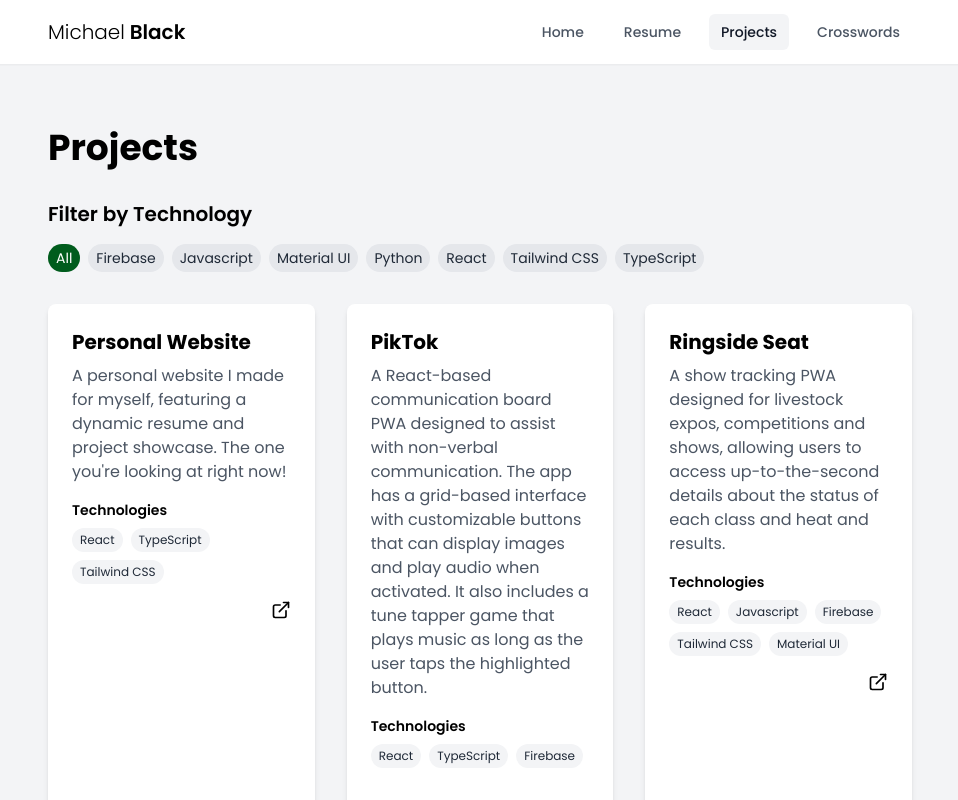
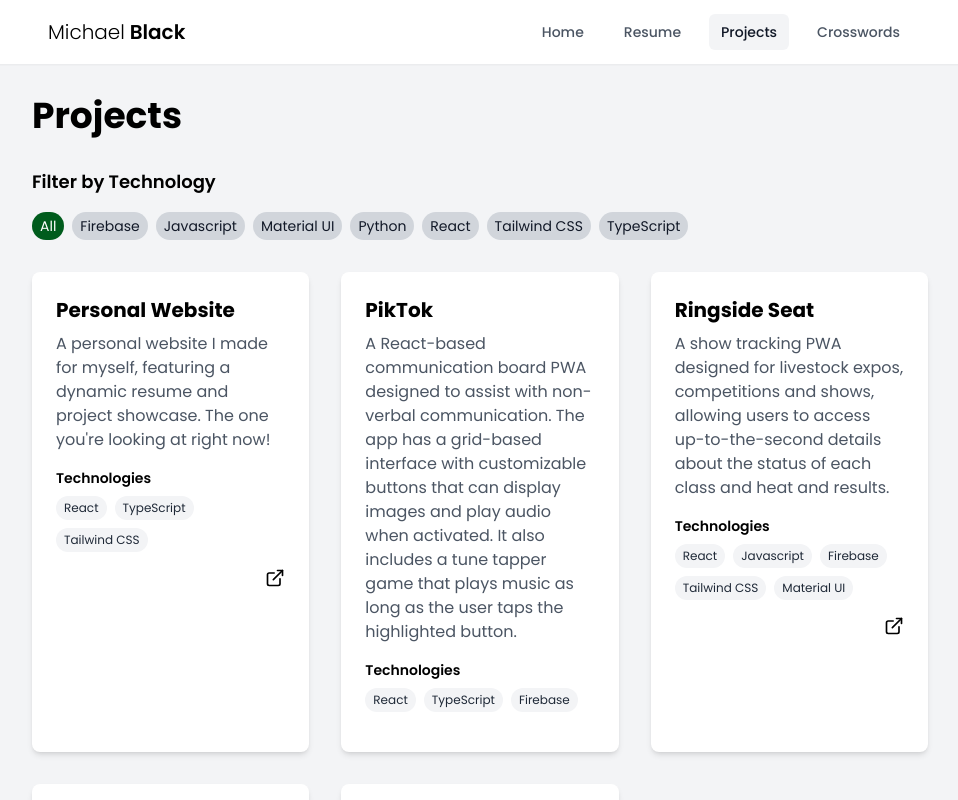
Before and after one commit to mblac056/personal-website, a React (Vite) app: page /projects in a window 1280 px wide. Shown: the top 800 px of the page, without its empty margins (160-1118 px from the left). Built offline with nearby package versions, Linux system fonts and the light colour scheme.

Commit message:
Improved layout

```diff
--- a/src/pages/Crosswords/index.tsx
+++ b/src/pages/Crosswords/index.tsx
@@ -92,7 +92,7 @@ const Crosswords = () => {
                     className={`px-4 py-2 rounded-full text-sm font-medium transition-colors flex items-center gap-2 ${
                       selectedTag === tag.name
                         ? 'bg-[--primary-color] text-white'
-                        : 'bg-gray-200 text-gray-700 hover:bg-gray-300'
+                        : 'bg-gray-300 text-gray-700 hover:bg-gray-400'
                     }`}
                   >
                     <span>{tag.emoji}</span>
--- a/src/pages/Projects/index.tsx
+++ b/src/pages/Projects/index.tsx
@@ -21,20 +21,20 @@ const ProjectsPage = () => {
       animate={{ opacity: 1 }}
       exit={{ opacity: 0 }}
       transition={{ duration: 0.5 }}
-      className="max-w-4xl mx-auto px-4 py-8"
+      className="max-w-4xl mx-auto"
     >
       <h1 className="text-4xl font-bold mb-8">Projects</h1>
 
-      {/* Year filter */}
+      {/* Technology filter */}
       <div className="mb-8">
-        <h2 className="text-xl font-semibold mb-4">Filter by Technology</h2>
+        <h2 className="text-lg font-semibold mb-4">Filter by Technology</h2>
         <div className="flex flex-wrap gap-2">
           <button
             onClick={() => setSelectedTechnology(null)}
             className={`text-sm px-2 py-1 rounded-full transition-colors ${
               selectedTechnology === null
                 ? 'bg-[--primary-color] text-white'
-                : 'bg-gray-200 text-gray-800 hover:bg-gray-300'
+                : 'bg-gray-300 text-gray-900 hover:bg-gray-400'
             }`}
           >
             All
@@ -46,7 +46,7 @@ const ProjectsPage = () => {
               className={`text-sm px-2 py-1 rounded-full transition-colors ${
                 selectedTechnology === technology
                   ? 'bg-[--primary-color] text-white'
-                  : 'bg-gray-200 text-gray-800 hover:bg-gray-300'
+                  : 'bg-gray-300 text-gray-900 hover:bg-gray-400'
               }`}
             >
               {technology}
--- a/src/pages/Resume/index.tsx
+++ b/src/pages/Resume/index.tsx
@@ -81,7 +81,7 @@ const ResumePage = () => {
 
       <section className="mb-16 max-w-4xl mx-auto lg:grid lg:grid-cols-[250px_1fr] lg:gap-8">
         <div className="mb-4 lg:mb-0 lg:sticky lg:top-4 lg:self-start">
-          <h2 className="text-3xl font-bold mb-6">Resume</h2>
+          <h2 className="text-4xl font-bold mb-6">Resume</h2>
           <div className="flex flex-row gap-2">
             <h3 className="text-lg font-bold mb-2">Filters</h3>
             <button onClick={toggleFilters} className="lg:hidden relative top-[-0.3rem]">
```
